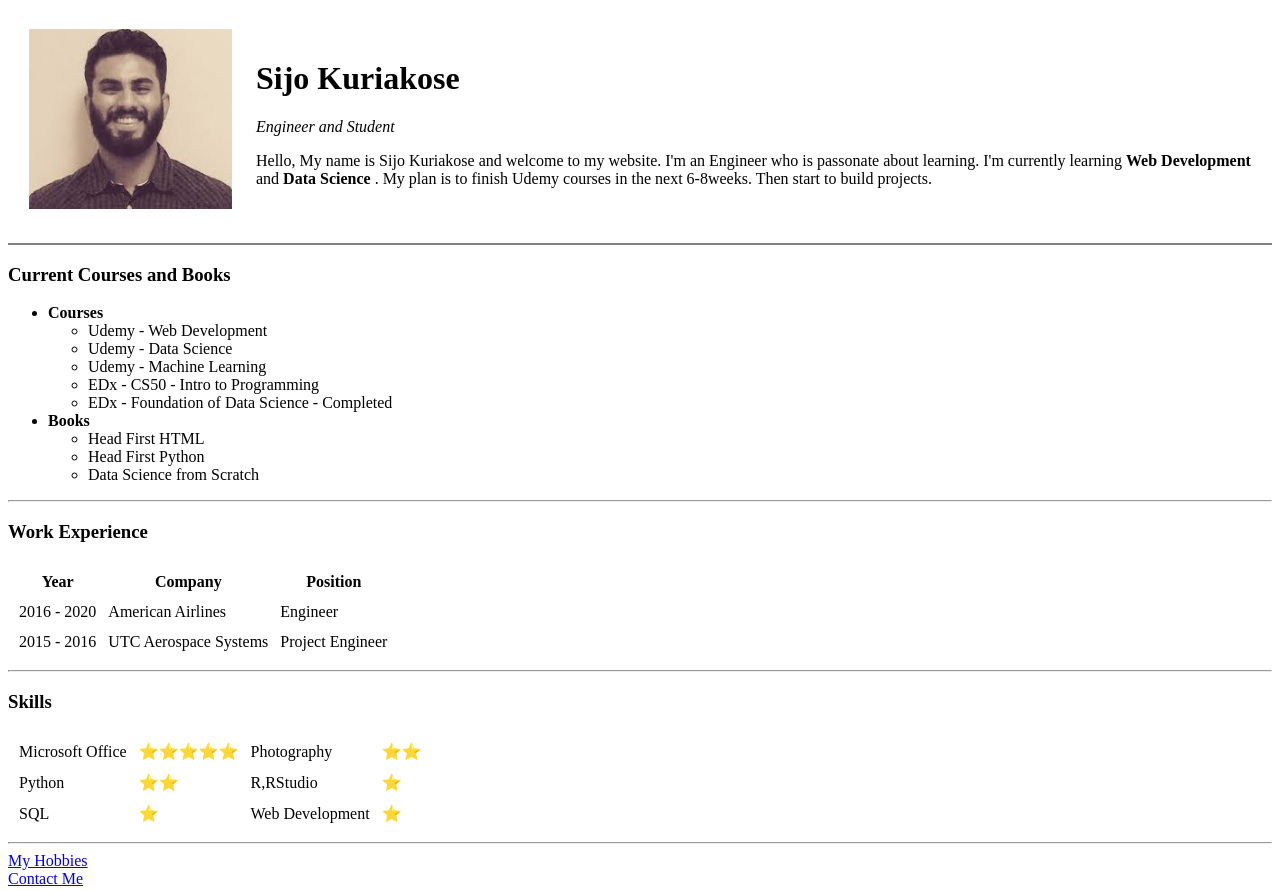
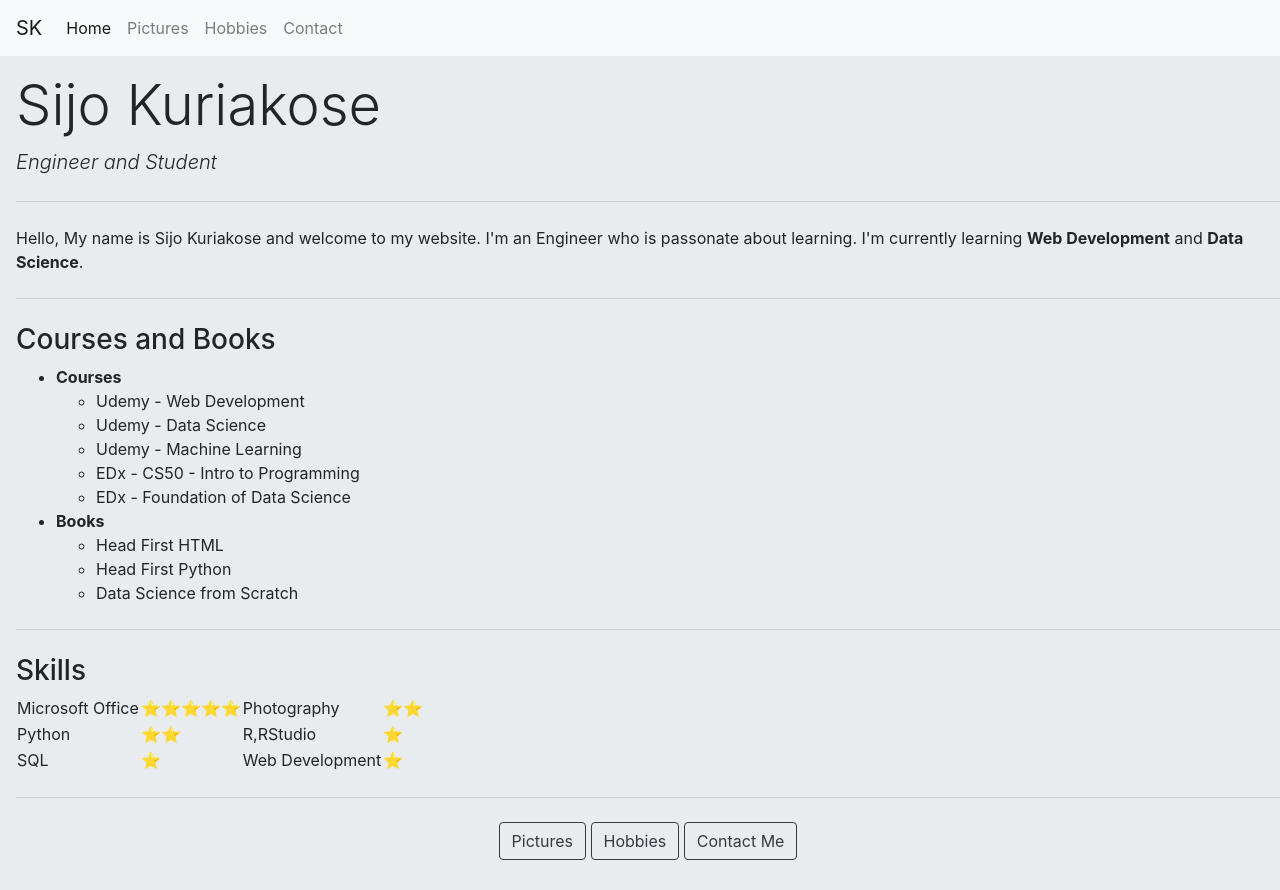
Before and after one commit to KuriakoseSijo/cv, a plain HTML site: page index.html in a window 1280 px wide. Shown: the top 890 px of the page. Drawn offline with nearby package versions, Linux system fonts and the light colour scheme.

Commit message:
Add files via upload

```diff
--- a/index.html
+++ b/index.html
@@ -4,28 +4,46 @@
 <head>
   <meta charset="utf-8">
   <title>Sijo Kuriakose's Personal Site</title>
+  <link rel="stylesheet" href="styles.css">
+  <link rel="stylesheet" href="https://stackpath.bootstrapcdn.com/bootstrap/4.5.0/css/bootstrap.min.css" integrity="sha384-9aIt2nRpC12Uk9gS9baDl411NQApFmC26EwAOH8WgZl5MYYxFfc+NcPb1dKGj7Sk" crossorigin="anonymous">
 </head>
 
 <body>
-  <table cellspacing="20">
-    <tr>
-      <td> <img src="Sijo Kuriakose.png" alt="Sijo Kuriakose profile picture"></td>
-      <td>
-        <h1>Sijo Kuriakose</h1>
-        <p> <em>Engineer and Student</em></p>
+  <nav id= "navbar-header" class="navbar navbar-expand-lg navbar-light bg-light">
+    <a class="navbar-brand" href="index.html">SK</a>
+    <button class="navbar-toggler" type="button" data-toggle="collapse" data-target="#navbarNav" aria-controls="navbarNav" aria-expanded="false" aria-label="Toggle navigation">
+      <span class="navbar-toggler-icon"></span>
+    </button>
+    <div class="collapse navbar-collapse" id="navbarNav">
+      <ul class="navbar-nav">
+        <li class="nav-item active">
+          <a class="nav-link" href="index.html">Home <span class="sr-only">(current)</span></a>
+        </li>
+        <li class="nav-item">
+          <a class="nav-link" href="pictures.html">Pictures</a>
+        </li>
+        <li class="nav-item">
+          <a class="nav-link" href="Hobbies.html">Hobbies</a>
+        </li>
+        <li class="nav-item">
+          <a class="nav-link" href="Contact.html">Contact</a>
+        </li>
+      </ul>
+    </div>
+  </nav>
+
+
+    <div id="bootstrap-overrides" class="jumbotron jumbotron-fluid">
+        <h1 class="display-4">Sijo Kuriakose</h1>
+        <p class="lead"><em>Engineer and Student</em></p>
+        <hr class="my-4">
         <p>Hello, My name is Sijo Kuriakose and welcome to my website. I'm an Engineer
             who is passonate about learning. I'm currently learning <strong>Web Development</strong>
-          and <strong> Data Science </strong>. My plan is to finish Udemy courses in the
-          next 6-8weeks. Then start to build projects.
+            and <strong> Data Science</strong>.
+        </p>
 
-        </p>
-      </td>
-    </tr>
-  </table>
-
-
-  <hr size="2" noshade>
-  <h3>Current Courses and Books </h3>
+        <hr class="my-4">
+        <h3>Courses and Books </h3>
         <ul>
           <li><strong>Courses</strong>
             <ul>
@@ -33,7 +51,7 @@
               <li>Udemy - Data Science </li>
               <li>Udemy - Machine Learning</li>
               <li>EDx - CS50 - Intro to Programming </li>
-        <li>EDx - Foundation of Data Science - Completed</li>
+              <li>EDx - Foundation of Data Science </li>
             </ul>
           </li>
           <li><strong>Books</strong>
@@ -44,35 +62,13 @@
             </ul>
           </li>
         </ul>
-  <hr>
-  <h3>Work Experience </h3>
-  <table cellspacing="10">
-    <thead>
-      <th>Year</th>
-      <th>Company</th>
-      <th>Position</th>
-    </thead>
-    <tbody>
-      <tr>
-        <td>2016 - 2020</td>
-        <td>American Airlines</td>
-        <td>Engineer</td>
-      </tr>
-      <tr>
-        <td>2015 - 2016</td>
-        <td>UTC Aerospace Systems</td>
-        <td>Project Engineer</td>
-      </tr>
-    </tbody>
 
-    <tfoot>
+        <hr class="my-4">
+    </table>
 
-    </tfoot>
-  </table>
-  <hr>
     <h3>Skills</h3>
 
-  <table cellspacing="10">
+    <table cellspacing="50">
       <tr>
         <td>Microsoft Office</td>
         <td>⭐⭐⭐⭐⭐</td>
@@ -93,13 +89,21 @@
 
         <td>Web Development </td>
         <td>⭐ </td>
+
       </tr>
 
     </table>
 
-  <hr>
-  <a href="Hobbies.html">My Hobbies</a> <br>
-  <a href="Contact.html">Contact Me</a>
+    <hr class="my-4">
+    <div class="footer">
+       <a href="pictures.html" class="btn btn-outline-dark" role="button" aria-pressed="true">Pictures</a>
+        <a href="Hobbies.html" class="btn btn-outline-dark" role="button" aria-pressed="true">Hobbies</a>
+        <a href="Contact.html" class="btn btn-outline-dark" role="button" aria-pressed="true">Contact Me</a>
+
+      </div>
+
+</div>
+
 
 </body>
 
--- /dev/null
+++ b/styles.css
@@ -0,0 +1,23 @@
+
+
+.contact{
+    text-align: center;
+}
+
+.footer{
+    text-align: center;
+}
+
+
+#bootstrap-overrides{
+    padding-top: 1rem;
+    padding-left: 1rem;
+}
+
+
+.inline-block {
+    display: inline-block;
+    float: left;
+    width: 50%;
+    padding: 5px;
+}
```
Also changed, not shown: Contact.html (+40 -17 lines), Hobbies.html (+25 -0 lines), myscripts.js (added, +30 -0 lines), pictures.html (added, +65 -0 lines), images/Image1.JPG (added), images/Image2.JPG (added), images/Image3.JPG (added), images/Image4.jpg (added), images/Image5.jpg (added), images/Image6.jpg (added), images/smaller files/Image1.JPG (added), images/smaller files/Image2.JPG (added), images/smaller files/Image3.jpg (added), images/smaller files/Image4.jpg (added), 2 more files. Lines whose indentation alone changed are shown as unchanged.
